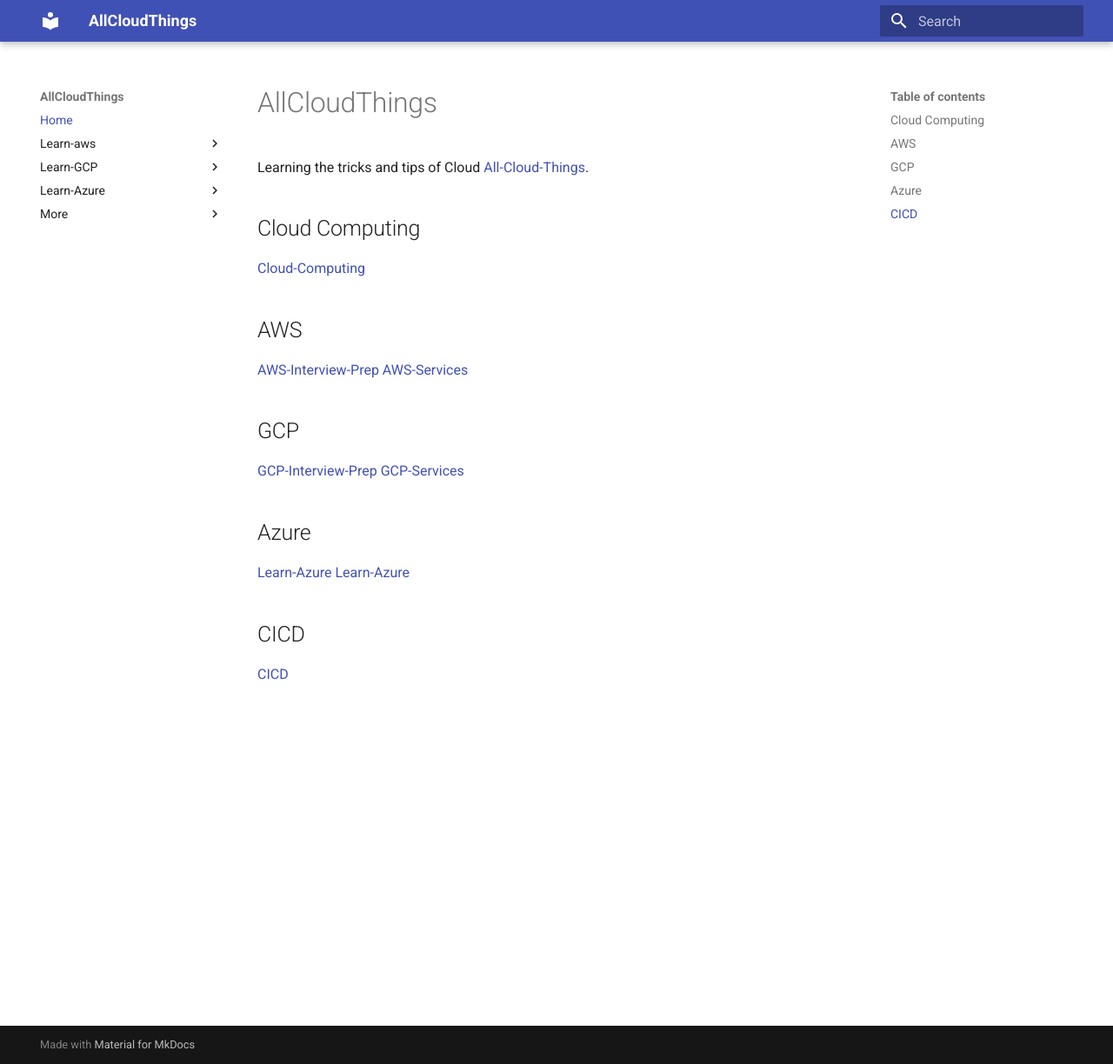
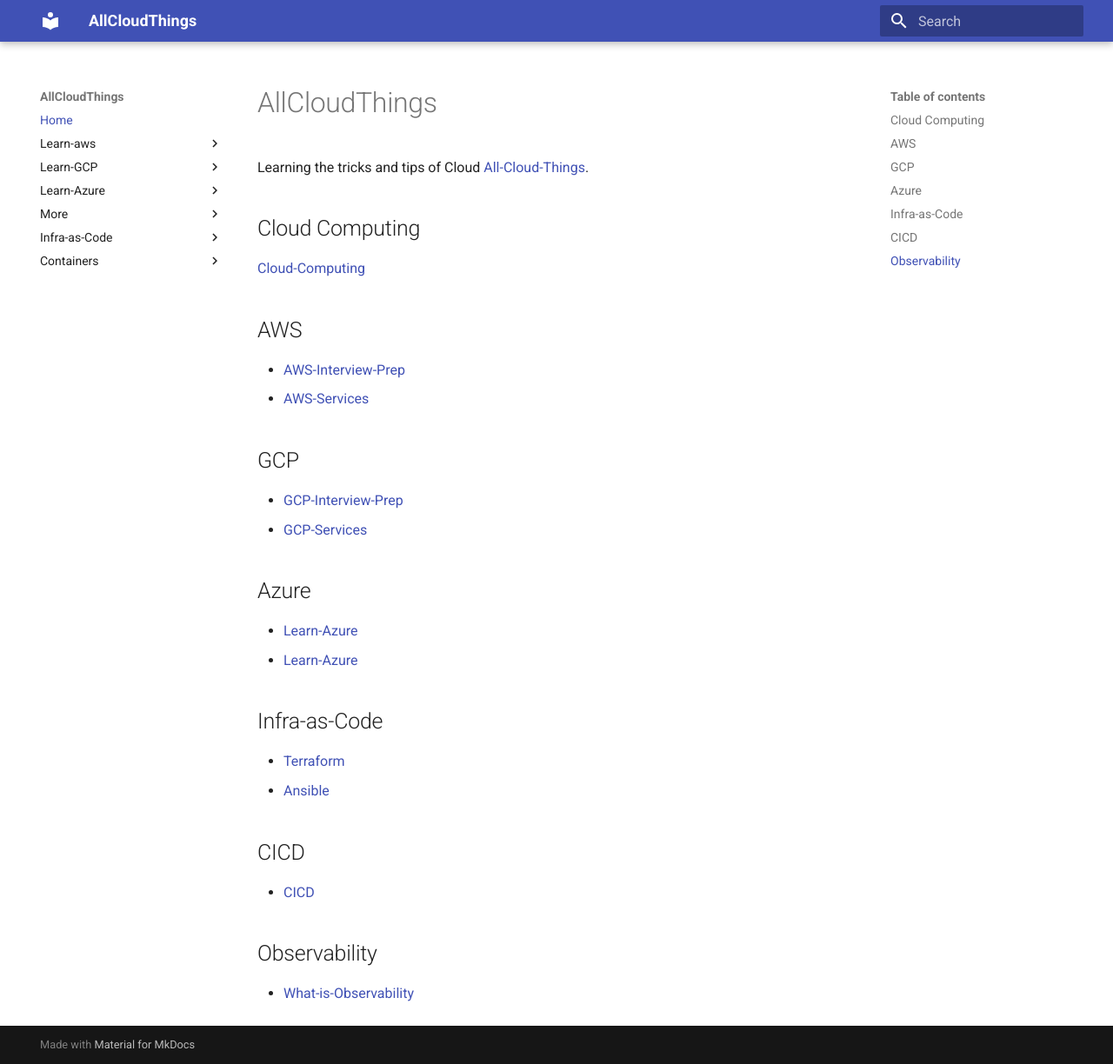
Before and after one commit to rxc3050/AllCloudThings, an MkDocs documentation site: the page built from docs/index.md, in a window 1280 px wide and 1224 px high. Shown: the whole window at 87% size. Built offline with MkDocs 1.6.1 and Material for MkDocs 9.7.7, drawn with Linux system fonts in a browser that asks for light colours.

Commit message:
fixing path and enabling all docs

```diff
--- a/docs/index.md
+++ b/docs/index.md
@@ -5,21 +5,30 @@
 ## Cloud Computing
 
 [Cloud-Computing](cloud-computing.md)
+
+
 ## AWS
+- [AWS-Interview-Prep](cloud-providers/learn-aws/aws-interview-prep.md)
+- [AWS-Services](cloud-providers/learn-aws/aws-services.md)
 
-[AWS-Interview-Prep](cloud-providers/learn-aws/aws-interview-prep.md)
-[AWS-Services](cloud-providers/learn-aws/aws-services.md)
 
 ## GCP
+- [GCP-Interview-Prep](cloud-providers/learn-gcp/gcp-interview-prep.md)
+- [GCP-Services](cloud-providers/learn-gcp/gcp-services.md)
 
-[GCP-Interview-Prep](cloud-providers/learn-gcp/gcp-interview-prep.md)
-[GCP-Services](cloud-providers/learn-gcp/gcp-services.md)
 
 ## Azure
+- [Learn-Azure](cloud-providers/learn-azure/azure-interview-prep.md)
+- [Learn-Azure](cloud-providers/learn-azure/azure-services.md)
 
-[Learn-Azure](cloud-providers/learn-azure/azure-interview-prep.md)
-[Learn-Azure](cloud-providers/learn-azure/azure-services.md)
+## Infra-as-Code
+- [Terraform](infra-as-code/terraform.md)
+- [Ansible](infra-as-code/ansible.md)
+
 
 ## CICD
+- [CICD](more/ci-cd/what-is-jenkins.md)
 
-[CICD](more/ci-cd/what-is-jenkins.md)
+
+## Observability
+- [What-is-Observability](more/observability/what-is-observability.md)
--- a/mkdocs.yaml
+++ b/mkdocs.yaml
@@ -25,25 +25,29 @@
 
 # CI-CD || Observability || Security || Tools
   - More:
-    # - CI-CD:
-    #   - Jenkins: More/ci-cd/what-is-jenkins.md
+    - CI-CD:
+      - Jenkins: More/ci-cd/what-is-jenkins.md
     - Observability:
       - What is Observability:  more/observability/what-is-observability.md
     # - Security:
     #   - Cybersecurity: What-is-cybersecurity.md
     #   - Cybersecurity-tools: Cybersecurity-tools.md
     - Tools:
-      - List-of-Tools: more/tools/List-of-Useful-Tools-Services.md
+      - List-of-Tools: more/tools/tooling.md
 
 
-# # Infra-As-Code Tools and More
-#   - Infra-as-Code:
-#       - Infra-as-Code: infra-as-code/infra-as-code.md
+# Infra-As-Code Tools and More
+  - Infra-as-Code:
+      - Infra-as-Code: infra-as-code/infra-as-code.md
+      - Ansible: infra-as-code/ansible.md
+      - Pulumi: infra-as-code/pulumi.md
+      - Terraform: infra-as-code/terrform.md
 
-# # Everything about Containers here
-#   - Containers:
-#     - Kubernetes: Containers/Kubernetes/what-is-kubernetes.md
-#     - Docker: Containers/Docker
+# Everything about Containers here
+  - Containers:
+    - Kubernetes: containers/Kubernetes/what-is-kubernetes.md
+    - Docker: containers/Docker/what-is-docker.md
 
 theme: material
-favicon: /img/favicon.ico
+
+favicon: img/favicon.ico
```
Also changed, not shown: docs/containers/docker/what-is-docker.md (added, +3 -0 lines), docs/containers/kubernetes/k8s-notes.md (deleted, +0 -1 lines), docs/containers/kubernetes/what-is-kubernetes.md (added, +4 -0 lines), docs/infra-as-code/ansible.md (+4 -1 lines), docs/infra-as-code/pulumi.md (+2 -0 lines), docs/infra-as-code/terraform.md (+4 -0 lines), docs/infra-as-code/vagrant.md (+3 -1 lines), docs/more/ci-cd/jenkins-notes.md (deleted, +0 -1 lines), docs/more/ci-cd/what-is-jenkins.md (added, +12 -0 lines), docs/more/observability/what-is-observability.md (renamed from docs/more/observability/observability.md).
